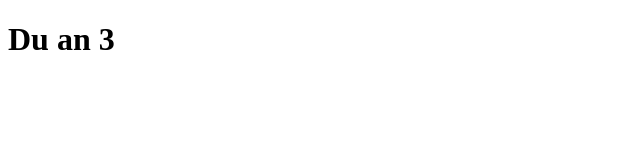
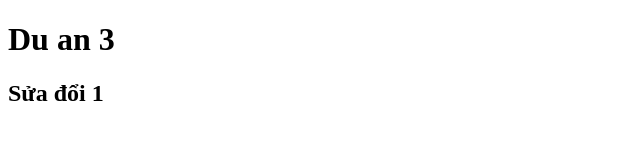
Before and after one commit to quanghuy21906/duan3, a plain HTML site: page index.html in a window 1280 px wide. Shown: the whole page, without its empty margins (0-640 px from the left). Drawn offline with Linux system fonts and the light colour scheme.

Commit message:
sửa đổi lần 1

```diff
--- a/index.html
+++ b/index.html
@@ -7,5 +7,6 @@
   </head>
   <body>
     <h1>Du an 3</h1>
+    <h2>Sửa đổi 1</h2>
   </body>
 </html>
```
